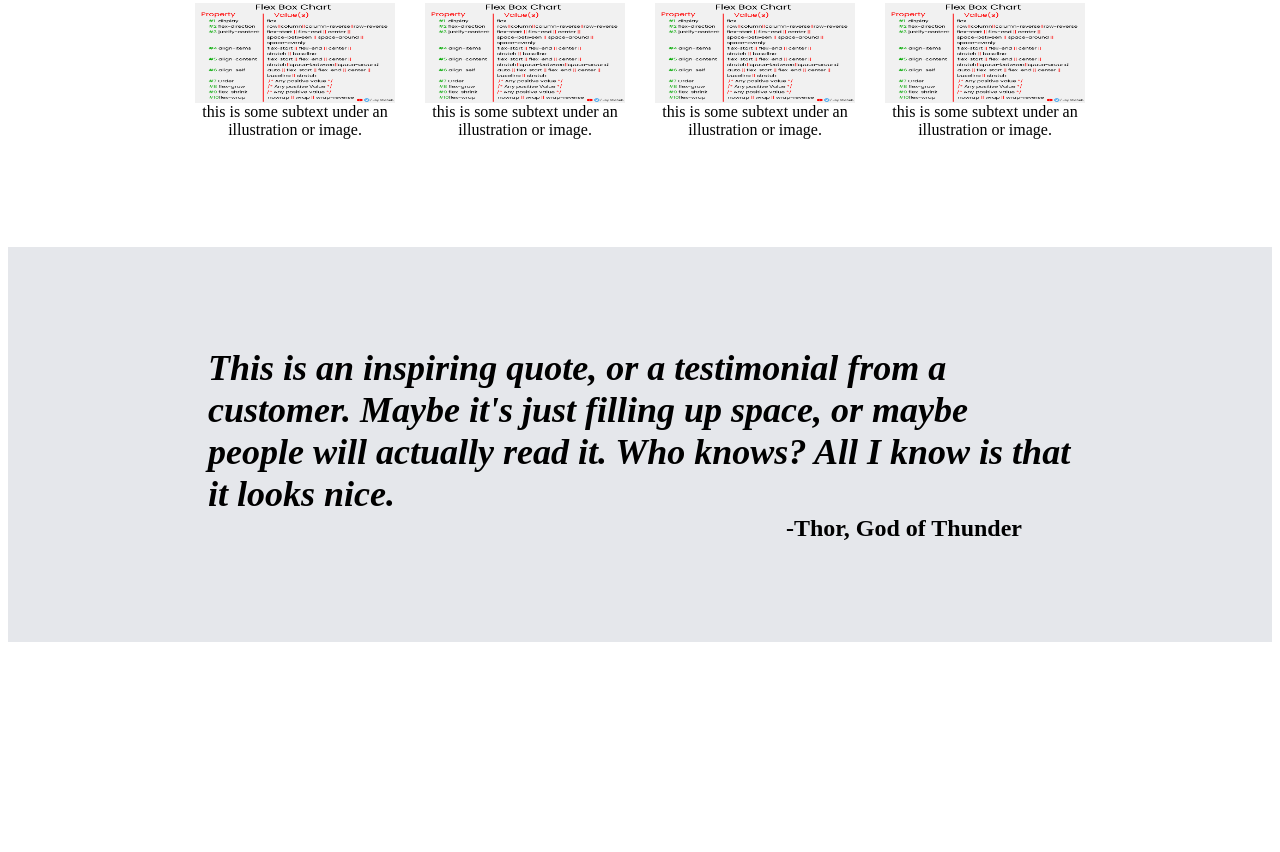
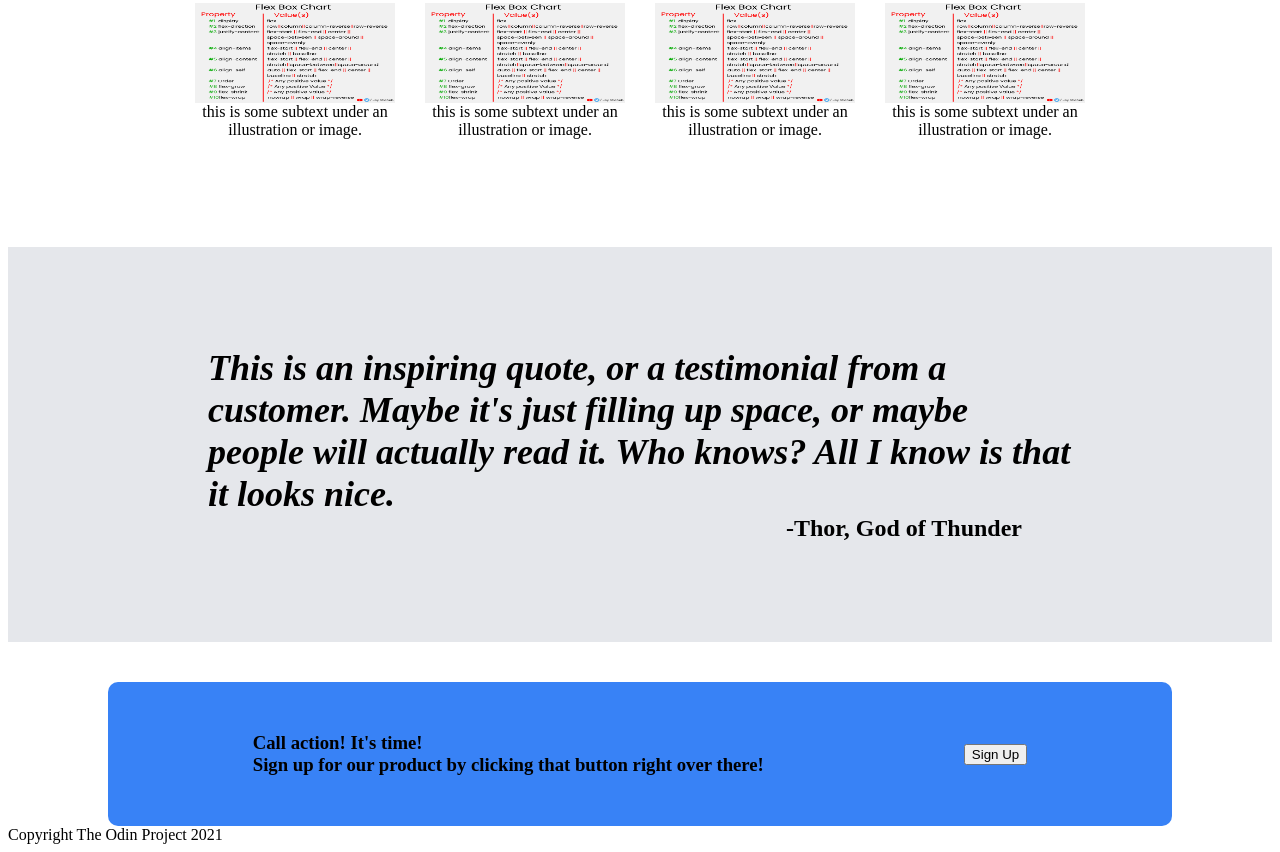
Before and after one commit to miguel2307/landing-page, a plain HTML site: page index.html in a window 1280 px wide. Shown: the part 514-1366 px from the top of the page. Before the commit the page ends 1196 px from the top, so only its background shows below. Drawn offline with Linux system fonts and the light colour scheme.

Commit message:
added button banner

```diff
--- a/index.html
+++ b/index.html
@@ -47,9 +47,15 @@
         <h4><em>This is an inspiring quote, or a testimonial from a customer. Maybe it's just filling up space, or maybe people will actually read it. Who knows? All I know is that it looks nice.</em></h4>
         <h5>-Thor, God of Thunder</h5>
     </div>
-
+        <div class="banner">
+            <div class="sign-up">
+                <h3>Call action! It's time!</h3>
+                <h3>Sign up for our product by clicking that button right over there!</h3>
+            </div>
+            <button>Sign Up</button>
+        </div>
     <div>
-
+        <footer>Copyright The Odin Project 2021</footer>
     </div>
 
 </body>
--- a/style.css
+++ b/style.css
@@ -103,3 +103,20 @@ h5{
     background-color: #E5E7EB;
     font-size: 24px;
 }
+
+.banner{
+    display: flex;
+    justify-content: center;
+    align-items: center;
+    padding-top: 50px;
+    padding-bottom: 50px;
+    margin-left: 100px;
+    margin-right: 100px;
+    gap: 200px;
+    background-color: #3882f6;
+    border-radius: 10px;
+}
+
+.sign-up h3{
+    margin: 0;
+}
```
